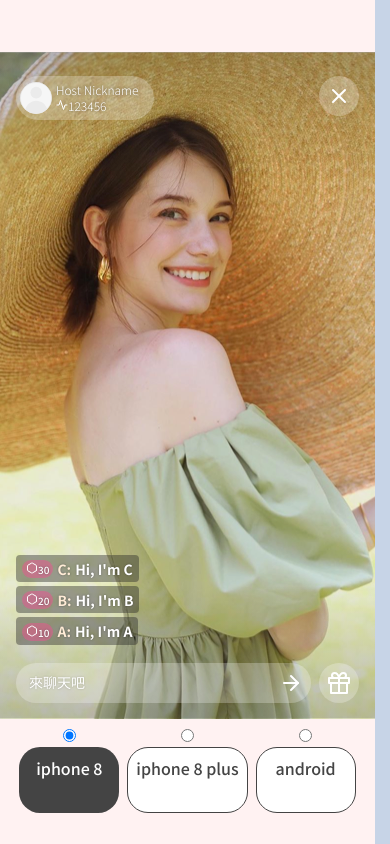
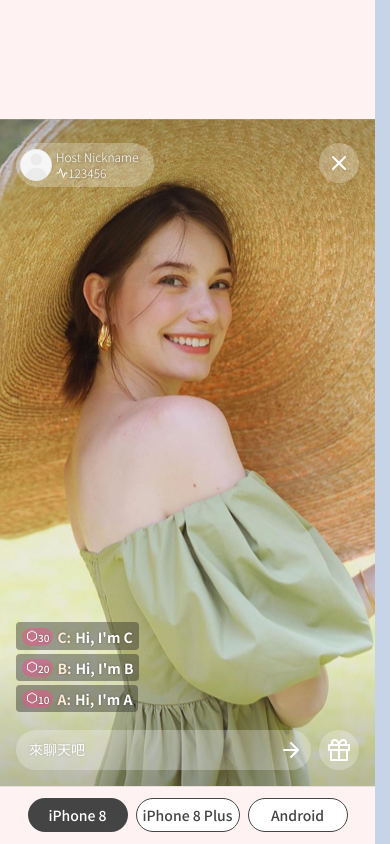
Before and after one commit to tl-vivian/liveroom-demo, a React (Vite) app: page / in a window 390 px wide. Built offline with nearby package versions, Linux system fonts and the light colour scheme.

Commit message:
enable change of phone size with toggleButtons

```diff
--- a/package.json
+++ b/package.json
@@ -22,6 +22,7 @@
   "keywords": [],
   "devDependencies": {
     "@babel/core": "^7.10.3",
+    "@babel/plugin-proposal-class-properties": "^7.10.1",
     "@babel/preset-react": "^7.10.1",
     "eslint": "^7.0.0",
     "eslint-config-prettier": "^6.11.0",
@@ -29,7 +30,6 @@
     "prettier": "^2.0.5"
   },
   "dependencies": {
-    "@babel/plugin-proposal-class-properties": "^7.10.1",
     "react": "^16.13.1",
     "react-dom": "^16.13.1",
     "react-feather": "^2.0.8",
--- a/src/components/App.js
+++ b/src/components/App.js
@@ -5,19 +5,42 @@ import Chatroom from "./Chatroom";
 import Streaming from "./Streaming";
 import ToggleButtons from "./ToggleButtons";
 
+const phones = [
+  {
+    phoneName:"iPhone 8",
+    width:"375px",
+    height:"667px"
+  },
+  {
+    phoneName:"iPhone 8 Plus",
+    width:"414px",
+    height:"736px"
+  },
+  {
+    phoneName:"Android",
+    width:"360px",
+    height:"640px"
+  }
+]
 class App extends React.Component {
   constructor(props) {
     super(props);
     this.state = {
-      currentPhone: 1,
+      currentPhone: 0,
     };
+
+  }
+
+  handlePhoneSize = (phoneOption)=>{
+    this.setState({currentPhone:phoneOption});
   }
 
   render() {
     return (
       <div className="content">
         <main>
-          <div className="phone">
+          <div className="phone"
+              style={{width:phones[this.state.currentPhone].width,height:phones[this.state.currentPhone].height}} >
             <div className="app">
               <Streaming />
               <div className="ui">
@@ -41,8 +64,10 @@ class App extends React.Component {
             </div>
           </div>
           <ToggleButtons
-            name={"phone-variation"}
-            options={["iphone 8", "iphone 8 plus", "android"]}
+            name={"phone-sizes"}
+            options={phones.map((phone)=>phone.phoneName)}
+            handlePhone={this.handlePhoneSize}
+            selected={this.state.currentPhone}
           />
         </main>
         <aside></aside>
--- a/src/components/ToggleButtons.js
+++ b/src/components/ToggleButtons.js
@@ -1,24 +1,27 @@
-import React, { useState } from "react";
+import React from "react";
 import styled from "styled-components";
 
 const StyledToggleButtons = styled.ul`
   display: flex;
+  margin:0.5rem;
   li {
     color: #444444;
     text-align: center;
     margin: 4px;
+
     input {
-      // display: none;
+      display: none;
     }
     label {
       display: block;
       flex: 1;
       min-width: 100px;
       height: 100%;
-      padding: 8px;
+      padding: 6px;
       background-color: white;
       border-radius: 21px;
       border: 1px solid #444444;
+      font-size:14px;
     }
     input:checked + label {
       background-color: #444444;
@@ -30,8 +33,6 @@ const StyledToggleButtons = styled.ul`
 `;
 
 export default function ToggleButtons(props) {
-  const [selected, setSelected] = useState(0);
-  console.log(props);
   return (
     <StyledToggleButtons className={props.name}>
       {props.options.map(function (option, i) {
@@ -42,8 +43,8 @@ export default function ToggleButtons(props) {
               name={props.name}
               id={option}
               value={option}
-              onChange={() => setSelected(i)}
-              checked={selected === i}
+              onChange={() => props.handlePhone(i)}
+              checked={props.selected ===i}
             />
             <label htmlFor={option}>{option}</label>
           </li>
--- a/src/style.css
+++ b/src/style.css
@@ -130,10 +130,11 @@ main {
   flex: 3;
   display: flex;
   flex-direction: column;
-  justify-content: center;
+  justify-content:flex-end;
   align-items: center;
   height: 100%;
   background-color: rgb(255, 242, 242);
+
 }
 
 aside {
@@ -141,10 +142,7 @@ aside {
   height: 100%;
   background-color: rgb(199, 212, 231);
 }
-
 .phone {
-  height: 667px;
-  width: 375px;
   position: relative;
 }
 .mockup {
@@ -168,6 +166,8 @@ aside {
   top: 0;
   left: 0;
   background-image: url("./assets/img1.png");
+  background-size: cover;
+  background-position: center;
   z-index: 0;
 }
 
```
Also changed, not shown: 1 other file (tests, documents, lock files or other folders).
